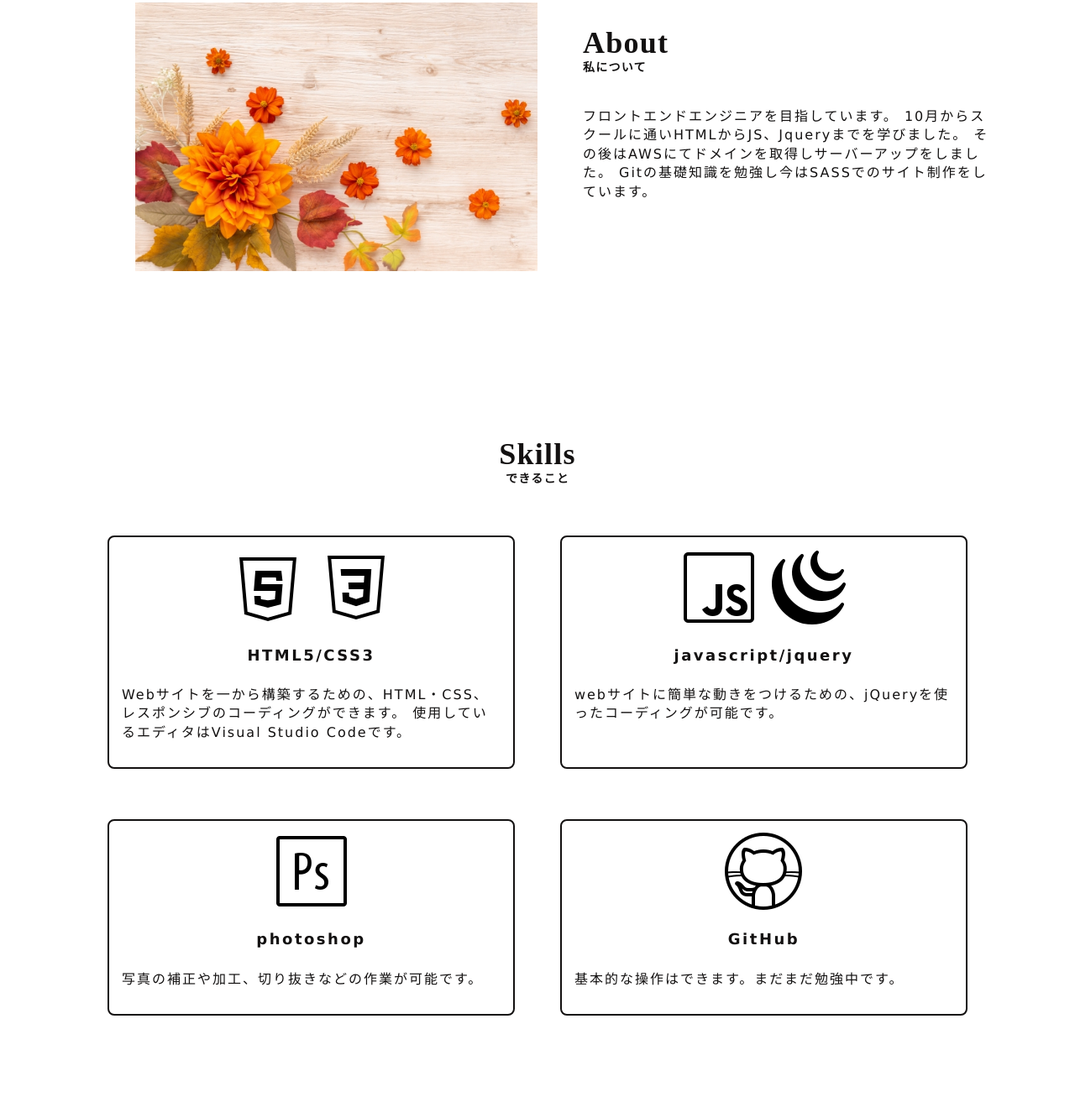
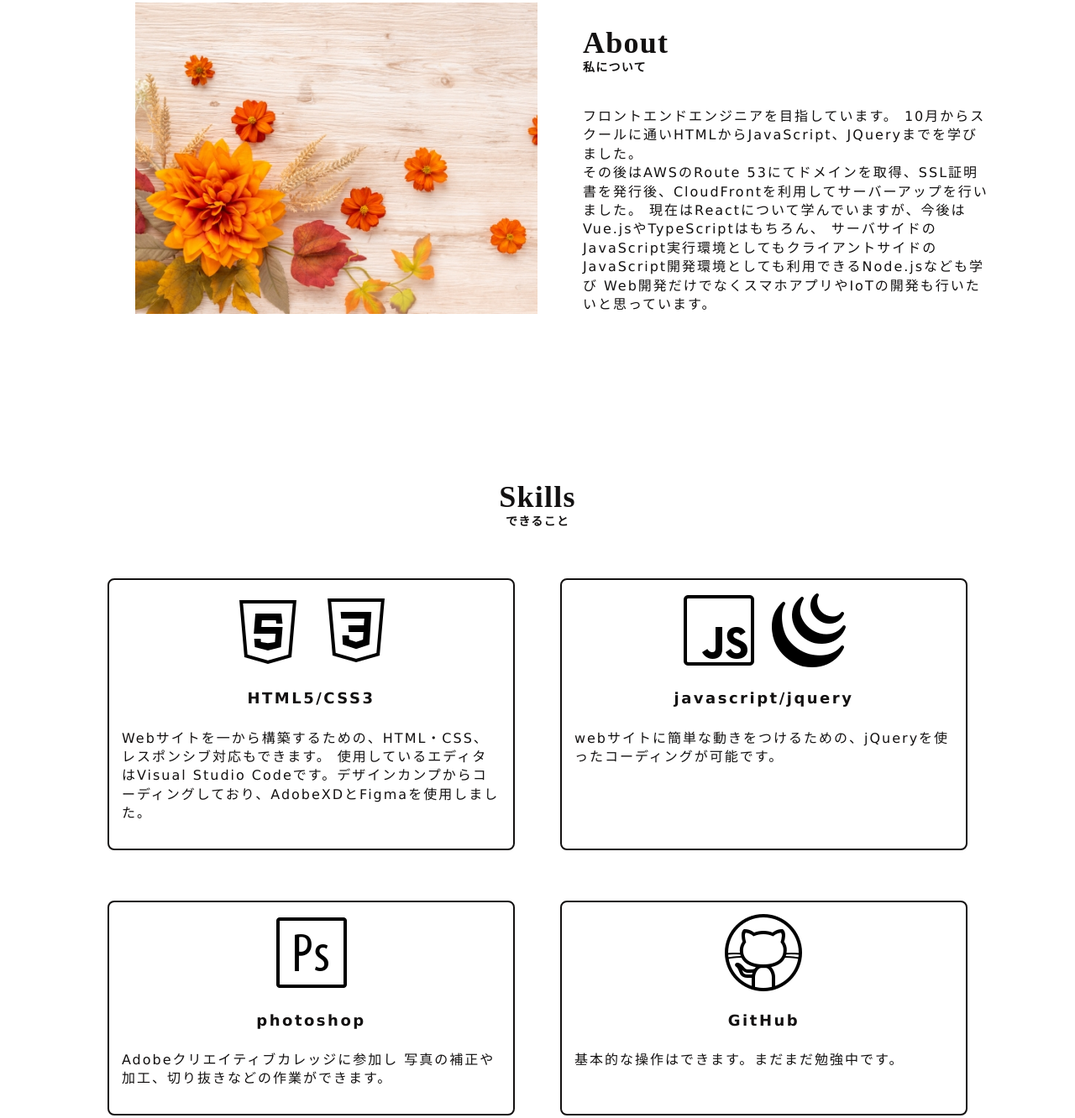
Before and after one commit to muta-kayo/kayo-portfolio, a plain HTML site: page index.html in a window 1280 px wide. Shown: the part 717-2049 px from the top of the page at 84% size. Drawn offline with Linux system fonts and the light colour scheme.

Commit message:
htmlテキスト変更

```diff
--- a/index.html
+++ b/index.html
@@ -12,14 +12,14 @@
 </head>
 
 <body>
-    <!-- <div class="loader--bg">
+    <div class="loader--bg">
         <div class="loader">
             <span></span>
             <span></span>
             <span></span>
             <p>Now Loading...</p>
         </div>
-    </div> -->
+    </div>
     <header id="header">
         <div class="header">
             <h1 class="heading__h1">
@@ -98,9 +98,11 @@
                     </div>
                     <p class="content__text">
                         フロントエンドエンジニアを目指しています。
-                        10月からスクールに通いHTMLからJS、Jqueryまでを学びました。
-                        その後はAWSにてドメインを取得しサーバーアップをしました。
-                        Gitの基礎知識を勉強し今はSASSでのサイト制作をしています。
+                        10月からスクールに通いHTMLからJavaScript、JQueryまでを学びました。<br>
+                        その後はAWSのRoute 53にてドメインを取得、SSL証明書を発行後、CloudFrontを利用してサーバーアップを行いました。
+                        現在はReactについて学んでいますが、今後はVue.jsやTypeScriptはもちろん、
+                        サーバサイドのJavaScript実行環境としてもクライアントサイドのJavaScript開発環境としても利用できるNode.jsなども学び
+                        Web開発だけでなくスマホアプリやIoTの開発も行いたいと思っています。
                     </p>
                 </div>
             </div>
@@ -127,8 +129,8 @@
                                 HTML5/CSS3
                             </h3>
                             <p class="content__text">
-                                Webサイトを一から構築するための、HTML・CSS、レスポンシブのコーディングができます。
-                                使用しているエディタはVisual Studio Codeです。
+                                Webサイトを一から構築するための、HTML・CSS、レスポンシブ対応もできます。
+                                使用しているエディタはVisual Studio Codeです。デザインカンプからコーディングしており、AdobeXDとFigmaを使用しました。
                             </p>
                         </div>
                     </li>
@@ -155,7 +157,8 @@
                                 photoshop
                             </h3>
                             <p class="content__text">
-                                写真の補正や加工、切り抜きなどの作業が可能です。
+                                Adobeクリエイティブカレッジに参加し
+                                写真の補正や加工、切り抜きなどの作業ができます。
                             </p>
                         </div>
                     </li>
```
